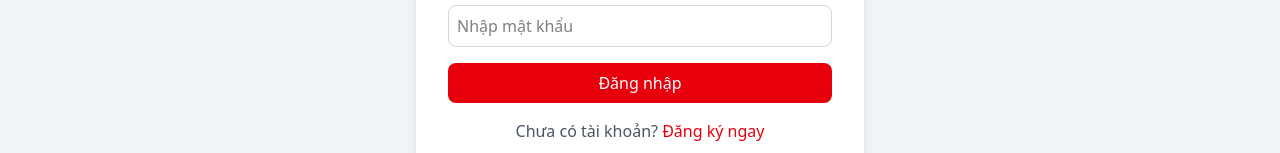
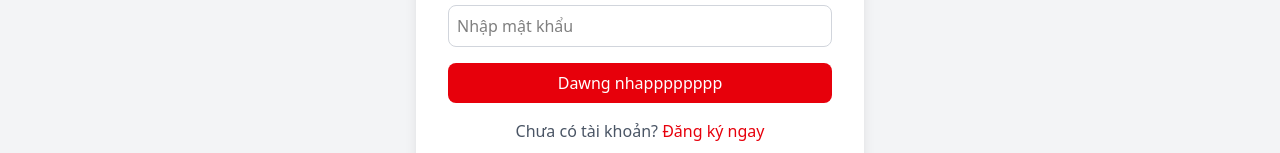
Before and after one commit to duyynguyeun/luxe_restaurant, a React (Vite) app in the folder restaurant-fe/: page /login in a window 1280 px wide. Shown: the part 743-896 px from the top of the page. Built offline with nearby package versions, Linux system fonts and the light colour scheme.

Commit message:
thay doi dang nhap

```diff
--- a/restaurant-fe/src/dndx/Login.jsx
+++ b/restaurant-fe/src/dndx/Login.jsx
@@ -31,7 +31,7 @@ const Login = () => {
             type="submit"
             className="w-full bg-red-600 text-white py-2 rounded-lg hover:bg-red-700 transition cursor-pointer"
           >
-            Đăng nhập
+            Dawng nhapppppppp
           </button>
         </form>
 
```
